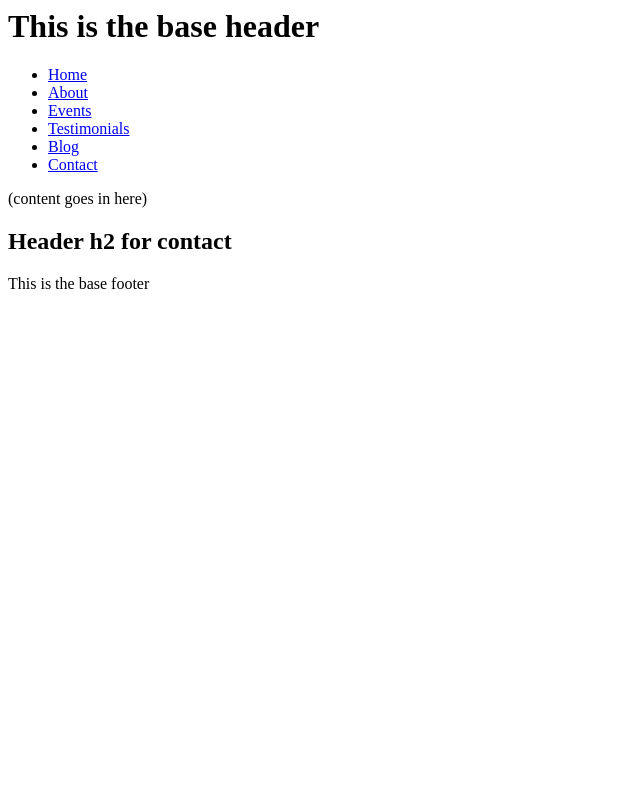
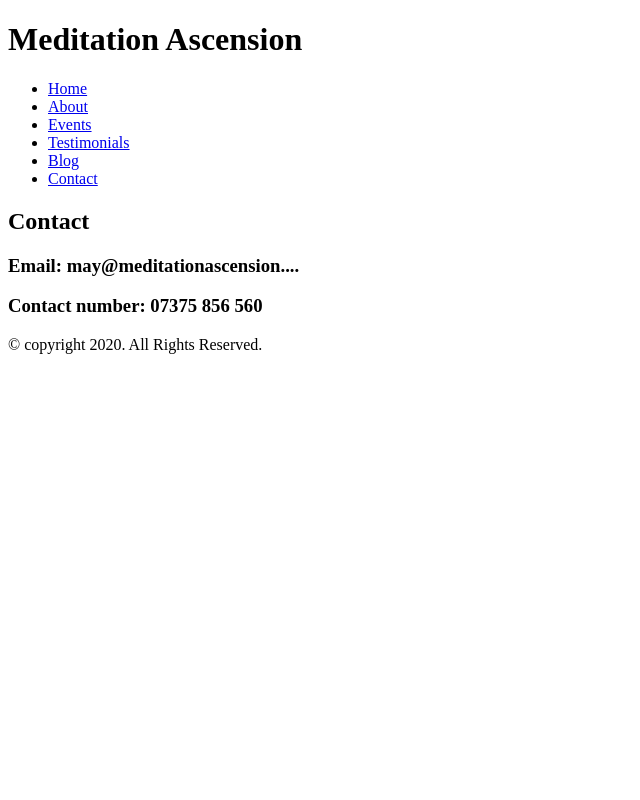
Before and after one commit to danieldeiana/meditation, a Django app: page /contact in a window 1280 px wide. Shown: the whole page, without its empty margins (0-640 px from the left). Run offline with Django 3.2, Linux system fonts and the light colour scheme.

Commit message:
additional content added

```diff
--- a/meditationascensionapp/templates/meditationascensionapp/about.html
+++ b/meditationascensionapp/templates/meditationascensionapp/about.html
@@ -1,4 +1,4 @@
 {% extends 'meditationascensionapp/base.html' %}
 {% block content %}
-    <h2>Header h2 for about</h2>
+    <h2>About</h2>
 {% endblock %}
--- a/meditationascensionapp/templates/meditationascensionapp/base.html
+++ b/meditationascensionapp/templates/meditationascensionapp/base.html
@@ -1,5 +1,12 @@
+<!DOCTYPE html>
+<html>
+
+    <head>
+        <title>Meditation Ascension</title>
+    </head>
+
     <header>
-    <h1>This is the base header</h1>
+        <h1>Meditation Ascension</h1>
         <nav>
             <ul>
                 <li><a href="{% url 'index' %}">Home</a></li>
@@ -11,11 +18,14 @@
             </ul>
         </nav>
     </header>
+
     <body>
-    (content goes in here)
         {% block content %}
         {% endblock %}
     </body>
+
     <footer>
-    This is the base footer
+        &copy; copyright 2020. All Rights Reserved.
     </footer>
+
+</html>
--- a/meditationascensionapp/templates/meditationascensionapp/blog.html
+++ b/meditationascensionapp/templates/meditationascensionapp/blog.html
@@ -1,4 +1,4 @@
 {% extends 'meditationascensionapp/base.html' %}
 {% block content %}
-    <h2>Header h2 for blog</h2>
+    <h2>Blog</h2>
 {% endblock %}
--- a/meditationascensionapp/templates/meditationascensionapp/contact.html
+++ b/meditationascensionapp/templates/meditationascensionapp/contact.html
@@ -1,4 +1,6 @@
 {% extends 'meditationascensionapp/base.html' %}
 {% block content %}
-    <h2>Header h2 for contact</h2>
+    <h2>Contact</h2>
+    <h3>Email: may@meditationascension....</h3>
+    <h3>Contact number: 07375 856 560</h3>
 {% endblock %}
--- a/meditationascensionapp/templates/meditationascensionapp/events.html
+++ b/meditationascensionapp/templates/meditationascensionapp/events.html
@@ -1,4 +1,4 @@
 {% extends 'meditationascensionapp/base.html' %}
 {% block content %}
-    <h2>Header h2 for events</h2>
+    <h2>Events</h2>
 {% endblock %}
--- a/meditationascensionapp/templates/meditationascensionapp/index.html
+++ b/meditationascensionapp/templates/meditationascensionapp/index.html
@@ -1,4 +1,4 @@
 {% extends 'meditationascensionapp/base.html' %}
 {% block content %}
-    <h2>Header h2 for index</h2>
+    <h2>Mindfulness and Meditation with May Ghaghda</h2>
 {% endblock %}
--- a/meditationascensionapp/templates/meditationascensionapp/testimonials.html
+++ b/meditationascensionapp/templates/meditationascensionapp/testimonials.html
@@ -1,4 +1,4 @@
 {% extends 'meditationascensionapp/base.html' %}
 {% block content %}
-    <h2>Header h2 for testimonials</h2>
+    <h2>Testimonials</h2>
 {% endblock %}
```
Lines whose indentation alone changed are shown as unchanged.
